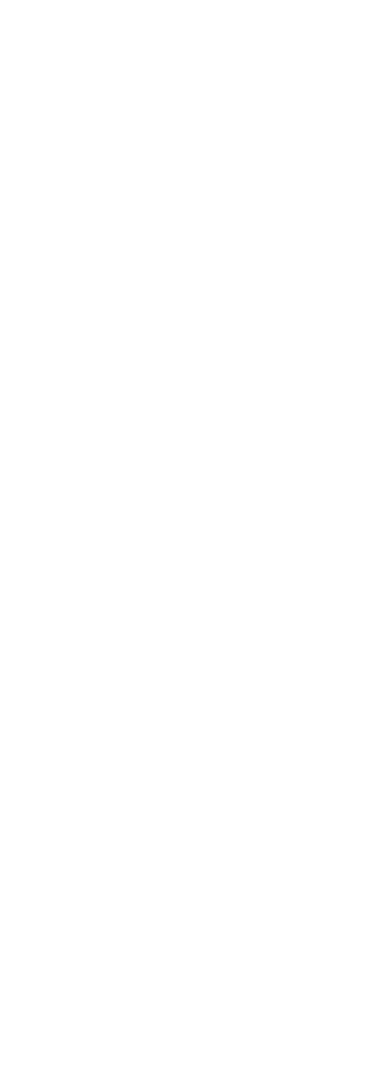
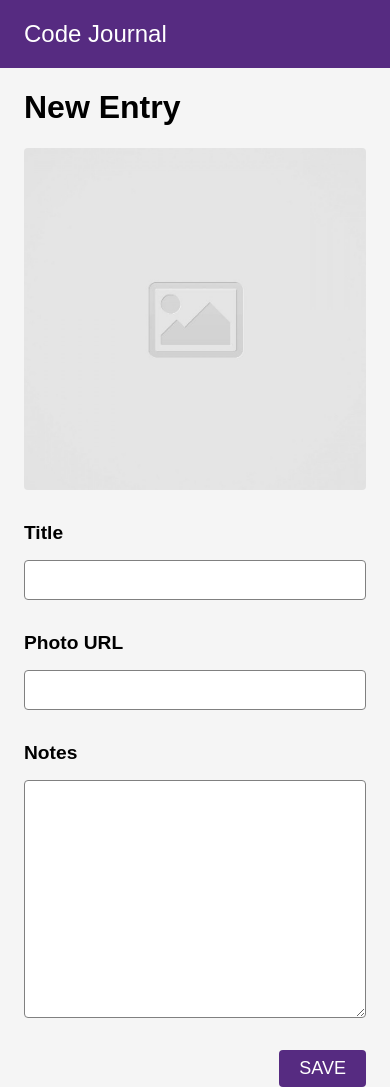
Before and after one commit to mmoncera/code-journal, a website: page index.html in a window 390 px wide. Before the commit the page ends 844 px from the top, so only its background shows below. Drawn offline with Linux system fonts and the light colour scheme.

Commit message:
added form, ensured form is responsive for mobile and desktop, and all inputs have required attribute

```diff
--- a/css/styles.css
+++ b/css/styles.css
@@ -0,0 +1,65 @@
+* {
+  font-family: Arial, Helvetica, sans-serif;
+}
+
+body {
+  background-color: whitesmoke;
+}
+
+header {
+  background-color: #562b81;
+}
+
+h2 {
+  color: white;
+  font-weight: 100;
+}
+
+img,
+label,
+input,
+textarea {
+  display: block;
+  width: 100%;
+}
+
+input,
+textarea {
+  margin-bottom: 2rem;
+  padding: 0.5rem;
+  font-size: larger;
+  border: 1px solid grey;
+  border-radius: 0.25rem;
+}
+
+input:focus,
+textarea:focus {
+  outline-color: #562b81;
+}
+
+label {
+  margin-bottom: 1rem;
+  font-size: larger;
+  font-weight: 600;
+}
+
+img {
+  margin-bottom: 2rem;
+  border: none;
+  border-radius: 0.25rem;
+}
+
+.button-container {
+  display: flex;
+  justify-content: flex-end;
+}
+
+.submit {
+  padding: 0.5rem 1.25rem;
+  background-color: #562b81;
+  font-size: large;
+  color: white;
+  border: none;
+  border-radius: 0.25rem;
+  cursor: pointer;
+}
--- a/index.html
+++ b/index.html
@@ -16,9 +16,60 @@
     <link rel="stylesheet" href="css/styles.css" />
   </head>
   <body>
-    <header></header>
+    <header>
+      <div class="container">
+        <div class="row">
+          <div class="column-full">
+            <h2>Code Journal</h2>
+          </div>
+        </div>
+      </div>
+    </header>
+
     <main>
-      <div data-view="entry-form"></div>
+      <div class="container" data-view="entry-form">
+        <form class="form">
+          <div class="row">
+            <div class="column-full">
+              <h1>New Entry</h1>
+            </div>
+          </div>
+
+          <div class="row">
+            <div class="column-half">
+              <img
+                src="images/placeholder-image-square.jpg"
+                alt="placeholder image"
+              />
+            </div>
+            <div class="column-half">
+              <label for="title">Title</label>
+              <input required type="text" name="title" id="title" />
+              <label for="photo-url">Photo URL</label>
+              <input required type="url" name="title" id="photo-url" />
+            </div>
+          </div>
+
+          <div class="row">
+            <div class="column-full">
+              <label for="notes">Notes</label>
+              <textarea
+                required
+                name="notes"
+                id="notes"
+                cols="30"
+                rows="10"
+              ></textarea>
+            </div>
+          </div>
+
+          <div class="row">
+            <div class="column-full button-container">
+              <button class="submit" type="submit">SAVE</button>
+            </div>
+          </div>
+        </form>
+      </div>
     </main>
     <script src="js/data.js"></script>
     <script src="js/main.js"></script>
```
